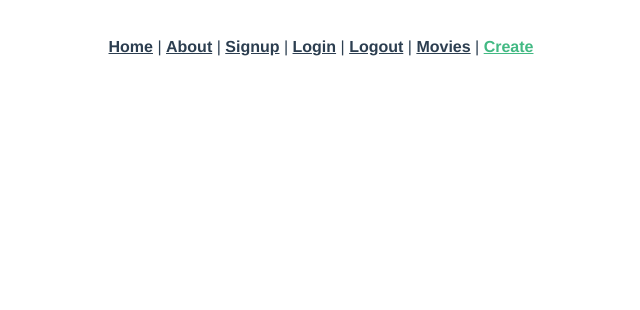
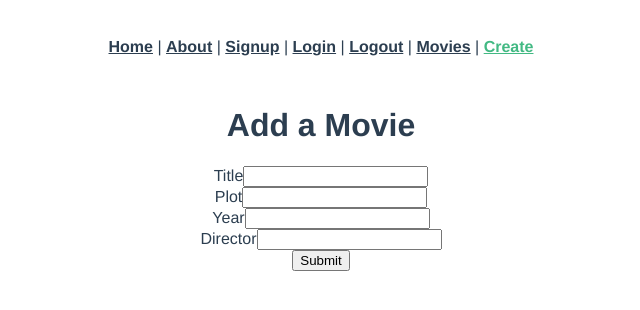
Before and after one commit to danielbossier/movie-vue-app, a Vue app: page /movies/new in a window 1280 px wide. Shown: the top 310 px of the page, without its empty margins (319-959 px from the left). Built offline with nearby package versions, Linux system fonts and the light colour scheme.

Commit message:
added index and show actions

```diff
--- a/src/views/MoviesNew.vue
+++ b/src/views/MoviesNew.vue
@@ -0,0 +1,50 @@
+<template>
+  <div class="movies-new">
+    <form v-on:submit.prevent="createMovie()">
+      <h1>Add a Movie</h1>
+      <ul>
+        <li v-for="error in errors" v-bind:key="error">{{ error }}</li>
+      </ul>
+      <div>
+        <label>Title</label>
+        <input type="text" v-model="newMovieParams.title" />
+      </div>
+      <div>
+        <label>Plot</label>
+        <input type="text" v-model="newMovieParams.plot" />
+      </div>
+      <div>
+        <label>Year</label>
+        <input type="text" v-model="newMovieParams.year" />
+      </div>
+      <div>
+        <label>Director</label>
+        <input type="text" v-model="newMovieParams.director" />
+      </div>
+      <input type="submit" value="Submit" />
+    </form>
+  </div>
+</template>
+
+<script>
+import axios from "axios";
+
+export default {
+  data: function () {
+    return {
+      errors: [],
+      newMovieParams: [],
+    };
+  },
+
+  methods: {
+    createMovie: function () {
+      console.log("Create a movie");
+      axios.post("/movies", this.newMovieParams).then((response) => {
+        this.$router.push("/movies");
+        console.log(response.data);
+      });
+    },
+  },
+};
+</script>
--- a/src/views/MoviesShow.vue
+++ b/src/views/MoviesShow.vue
@@ -0,0 +1,29 @@
+<template>
+  <div class="movies-show">
+    <div class="container">
+      <h2>{{ movie.title }}</h2>
+      <p>{{ movie.plot }}</p>
+      <p>{{ movie.year }}</p>
+      <p>{{ movie.director }}</p>
+      <router-link v-bind:to="`/movies.${movie.id}/edit`"><button>Edit Movie</button></router-link>
+      <router-link to="/movies">Back to all movies</router-link>
+    </div>
+  </div>
+</template>
+
+<script>
+import axios from "axios";
+
+export default {
+  data: function () {
+    return {
+      movie: {},
+    };
+  },
+  created: function () {
+    axios.get("/movies/" + this.$route.params.id).then((response) => {
+      this.movie = response.data;
+    });
+  },
+};
+</script>
```
